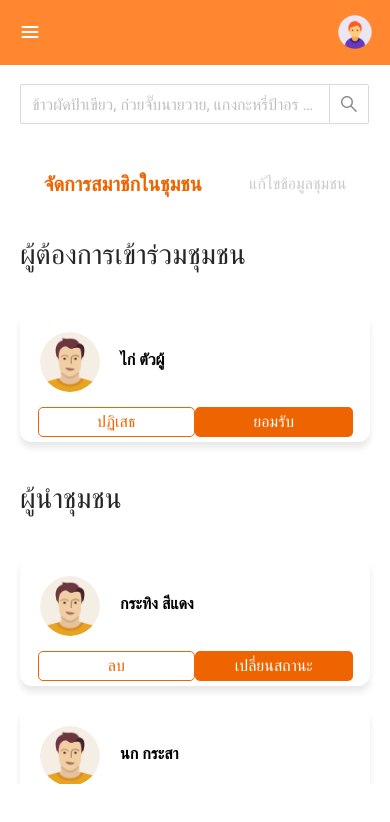
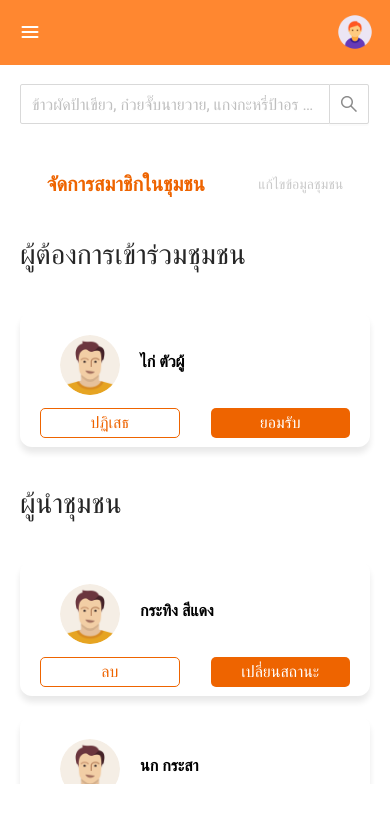
Before and after one commit to nnaboon/HelloHelper_Frontend, a React (Create React App) app: page /user/community in a window 390 px wide. Shown: the top 822 px of the page. Built offline with nearby package versions, Linux system fonts and the light colour scheme.

Commit message:
feat: tablet responsive in form and community

```diff
--- a/src/components/Button/PostRequestButton.tsx
+++ b/src/components/Button/PostRequestButton.tsx
@@ -285,6 +285,7 @@ export const PostRequestButton = ({ buttonText }: PostRequestButtonProps) => {
               <GoogleMapContent
                 requestLocation={location}
                 setRequestLocation={setLocation}
+                width={isSmallTablet ? '100%' : '470px'}
               />
             </Form.Item>
             <Form.Item name="message" label="ข้อความ">
--- a/src/components/Form/EditProfileForm.tsx
+++ b/src/components/Form/EditProfileForm.tsx
@@ -93,6 +93,7 @@ export const EditProfileForm = () => {
 
         ${mediaQuerySmallTablet} {
           flex-direction: column-reverse;
+          height: calc(100vh - 220px);
         }
         ${mediaQueryMobile} {
           height: calc(100vh - 140px);
@@ -247,7 +248,7 @@ export const EditProfileForm = () => {
               }
             ]}
           >
-            <GoogleMapContent width={isMobile ? '100%' : '470px'} />
+            <GoogleMapContent width={isSmallTablet ? '100%' : '470px'} />
           </Form.Item>
           <Divider />
           <Text fontSize="24px" fontWeight={500} marginY="20px">
--- a/src/components/Menu/CommunityMenuTab.tsx
+++ b/src/components/Menu/CommunityMenuTab.tsx
@@ -3,9 +3,18 @@ import styled from '@emotion/styled';
 import Flex from 'components/Flex/Flex';
 import { useHistory, useLocation } from 'react-router-dom';
 import { MenuButton } from './MenuButton';
-import { useMedia, MOBILE_WIDTH, TABLET_WIDTH } from 'styles/variables';
+import {
+  useMedia,
+  MOBILE_WIDTH,
+  TABLET_WIDTH,
+  SMALL_TABLET_WIDTH
+} from 'styles/variables';
 
-import { CommunityMenu, COMMUNITY_MENU_MAPPER } from './const';
+import {
+  CommunityMenu,
+  COMMUNITY_MENU_MAPPER,
+  COMMUNITY_MOBILE_MENU_MAPPER
+} from './const';
 
 interface MenuTabProps {
   menu: CommunityMenu;
@@ -15,7 +24,7 @@ interface MenuTabProps {
 export const CommunityMenuTab = ({ menu, setMenu }: MenuTabProps) => {
   const isMobile = useMedia(`(max-width: ${MOBILE_WIDTH}px)`);
   const isTablet = useMedia(`(max-width: ${TABLET_WIDTH}px)`);
-
+  const isSmallTablet = useMedia(`(max-width: ${SMALL_TABLET_WIDTH}px)`);
   const history = useHistory();
 
   return (
@@ -38,7 +47,9 @@ export const CommunityMenuTab = ({ menu, setMenu }: MenuTabProps) => {
             });
           }}
         >
-          {COMMUNITY_MENU_MAPPER[key]}
+          {isSmallTablet
+            ? COMMUNITY_MOBILE_MENU_MAPPER[key]
+            : COMMUNITY_MENU_MAPPER[key]}
         </MenuButton>
       ))}
     </Flex>
--- a/src/components/Menu/MenuButton.tsx
+++ b/src/components/Menu/MenuButton.tsx
@@ -28,11 +28,11 @@ export const MenuButton = ({
       onClick={onClick}
       css={css`
         color: ${isActive ? '#EE6400' : '#CACACA'};
-        font-size: ${isActive ? '28px' : '24px'};
+        font-size: ${isActive ? '22px' : '16px'};
         font-weight: ${isActive ? '700' : '500'};
 
         ${mediaQueryMobile} {
-          font-size: ${isActive ? '20px' : '16px'};
+          font-size: ${isActive ? '20px' : '14px'};
         }
       `}
       {...restProps}
--- a/src/components/Menu/ProfileMenuTab.tsx
+++ b/src/components/Menu/ProfileMenuTab.tsx
@@ -45,7 +45,7 @@ export const ProfileMenuTab = ({ menu, setMenu }: MenuTabProps) => {
           width: 60%;
         }
         ${mediaQuerySmallTablet} {
-          width: 76%;
+          width: 85%;
         }
         ${mediaQueryMobile} {
           width: 100%;
--- a/src/components/Menu/const.ts
+++ b/src/components/Menu/const.ts
@@ -47,6 +47,12 @@ export const COMMUNITY_MENU_MAPPER = {
   [CommunityMenu.MEMBER]: 'สมาชิก'
 };
 
+export const COMMUNITY_MOBILE_MENU_MAPPER = {
+  [CommunityMenu.PROVIDE]: 'ให้ความช่วยเหลือ',
+  [CommunityMenu.REQUEST]: 'ขอความช่วยเหลือ',
+  [CommunityMenu.MEMBER]: 'สมาชิก'
+};
+
 export const COMMUNITY_SETTING_MENU_MAPPER = {
   [CommunitySettingMenu.MANAGE]: 'จัดการสมาชิกในชุมชน',
   [CommunitySettingMenu.EDIT]: 'แก้ไขข้อมูลชุมชน'
--- a/src/features/community/CommunityContentInfo.tsx
+++ b/src/features/community/CommunityContentInfo.tsx
@@ -165,7 +165,13 @@ export const CommunityContentInfo = ({ data }: any) => {
   }, [currentMenu]);
 
   return (
-    <WrapperContainer>
+    <WrapperContainer
+      css={css`
+        ${mediaQueryMobile} {
+          height: calc(100vh - 140px);
+        }
+      `}
+    >
       {' '}
       {COMMUNITY_MAPPER.filter(
         (items) =>
--- a/src/features/community/CommunityMemberContent.tsx
+++ b/src/features/community/CommunityMemberContent.tsx
@@ -27,7 +27,7 @@ const CommunityMemberCard = styled.div`
   margin-bottom: 40px;
 
   ${mediaQueryMobile} {
-    height: 130px;
+    height: 135px;
     margin-bottom: 20px;
   }
 `;
@@ -101,6 +101,7 @@ export const CommunityMemberContent = ({ member }: any) => {
               }
 
               ${mediaQueryMobile} {
+                padding: 20px;
                 margin-left: 0;
                 flex-direction: column;
               }
@@ -143,9 +144,9 @@ export const CommunityMemberContent = ({ member }: any) => {
                 ${mediaQueryMobile} {
                   margin: 0;
                   position: relative;
-                  bottom: -15px;
+                  bottom: -13px;
                   width: 100%;
-                  justify-content: center;
+                  justify-content: space-between;
                 }
               `}
             >
--- a/src/features/community/CommunitySettingManageMember.tsx
+++ b/src/features/community/CommunitySettingManageMember.tsx
@@ -32,7 +32,7 @@ const CommunityMemberCard = styled.div`
   margin-bottom: 40px;
 
   ${mediaQueryMobile} {
-    height: 130px;
+    height: 135px;
     margin-bottom: 20px;
   }
 `;
@@ -113,6 +113,7 @@ export const CommunitySettingManageMember = ({
 
               ${mediaQueryMobile} {
                 margin-left: 0;
+                padding: 20px;
                 flex-direction: column;
               }
             `}
@@ -151,9 +152,9 @@ export const CommunitySettingManageMember = ({
                 ${mediaQueryMobile} {
                   margin: 0;
                   position: relative;
-                  bottom: -15px;
+                  bottom: -13px;
                   width: 100%;
-                  justify-content: center;
+                  justify-content: space-between;
                 }
               `}
             >
@@ -214,6 +215,7 @@ export const CommunitySettingManageMember = ({
 
               ${mediaQueryMobile} {
                 margin-left: 0;
+                padding: 20px;
                 flex-direction: column;
               }
             `}
@@ -252,9 +254,9 @@ export const CommunitySettingManageMember = ({
                 ${mediaQueryMobile} {
                   margin: 0;
                   position: relative;
-                  bottom: -15px;
+                  bottom: -13px;
                   width: 100%;
-                  justify-content: center;
+                  justify-content: space-between;
                 }
               `}
             >
@@ -315,6 +317,7 @@ export const CommunitySettingManageMember = ({
 
               ${mediaQueryMobile} {
                 margin-left: 0;
+                padding: 20px;
                 flex-direction: column;
               }
             `}
@@ -355,7 +358,7 @@ export const CommunitySettingManageMember = ({
                   position: relative;
                   bottom: -15px;
                   width: 100%;
-                  justify-content: center;
+                  justify-content: space-between;
                 }
               `}
             >
--- a/src/pages/ProfilePage.tsx
+++ b/src/pages/ProfilePage.tsx
@@ -37,6 +37,10 @@ const ProfilePageContainer = styled.div`
   position: relative;
   top: 165px;
   padding: 40px 100px;
+
+  ${mediaQueryTablet} {
+    padding: 40px 50px;
+  }
 
   ${mediaQueryMobile} {
     height: calc(100vh - 95px);
```
